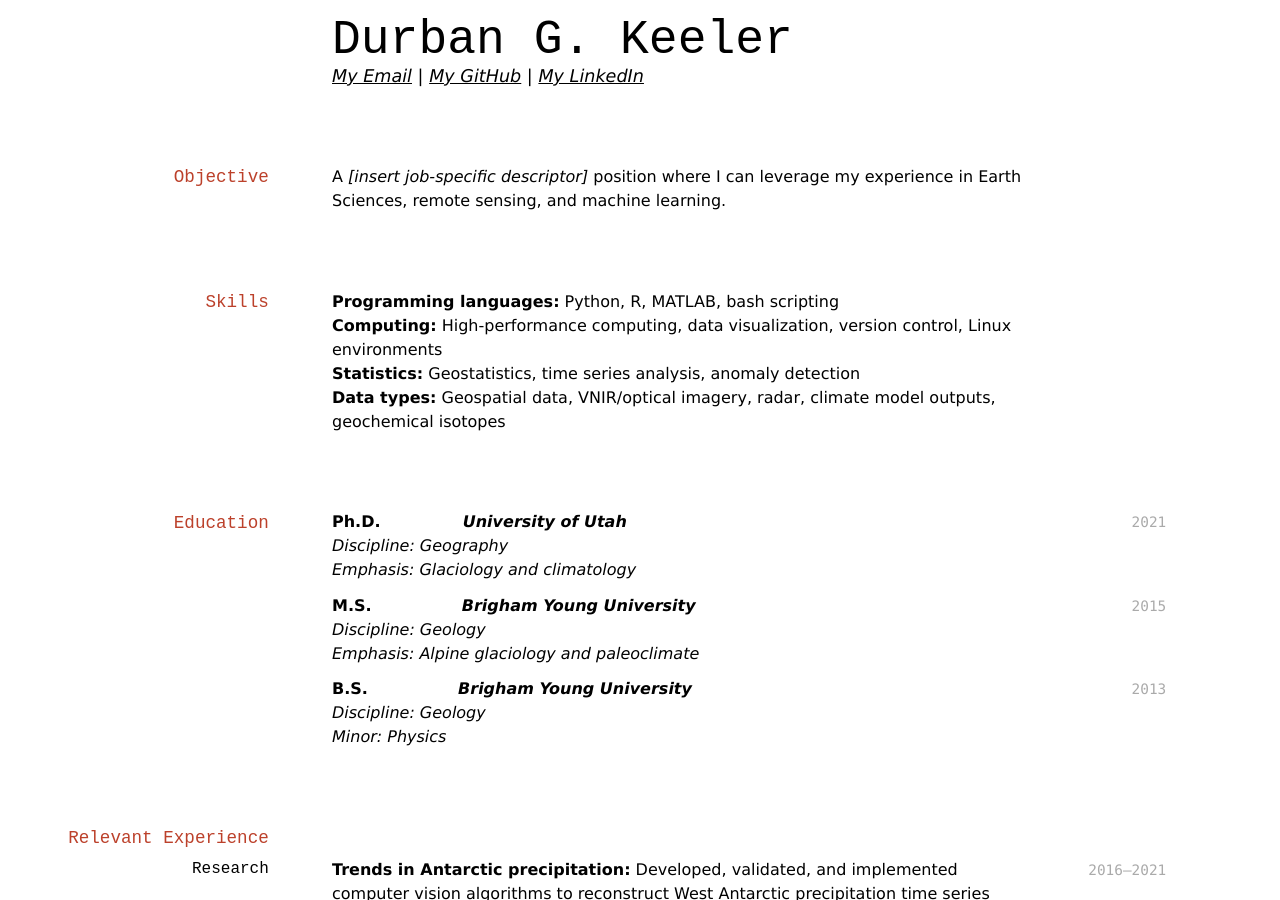
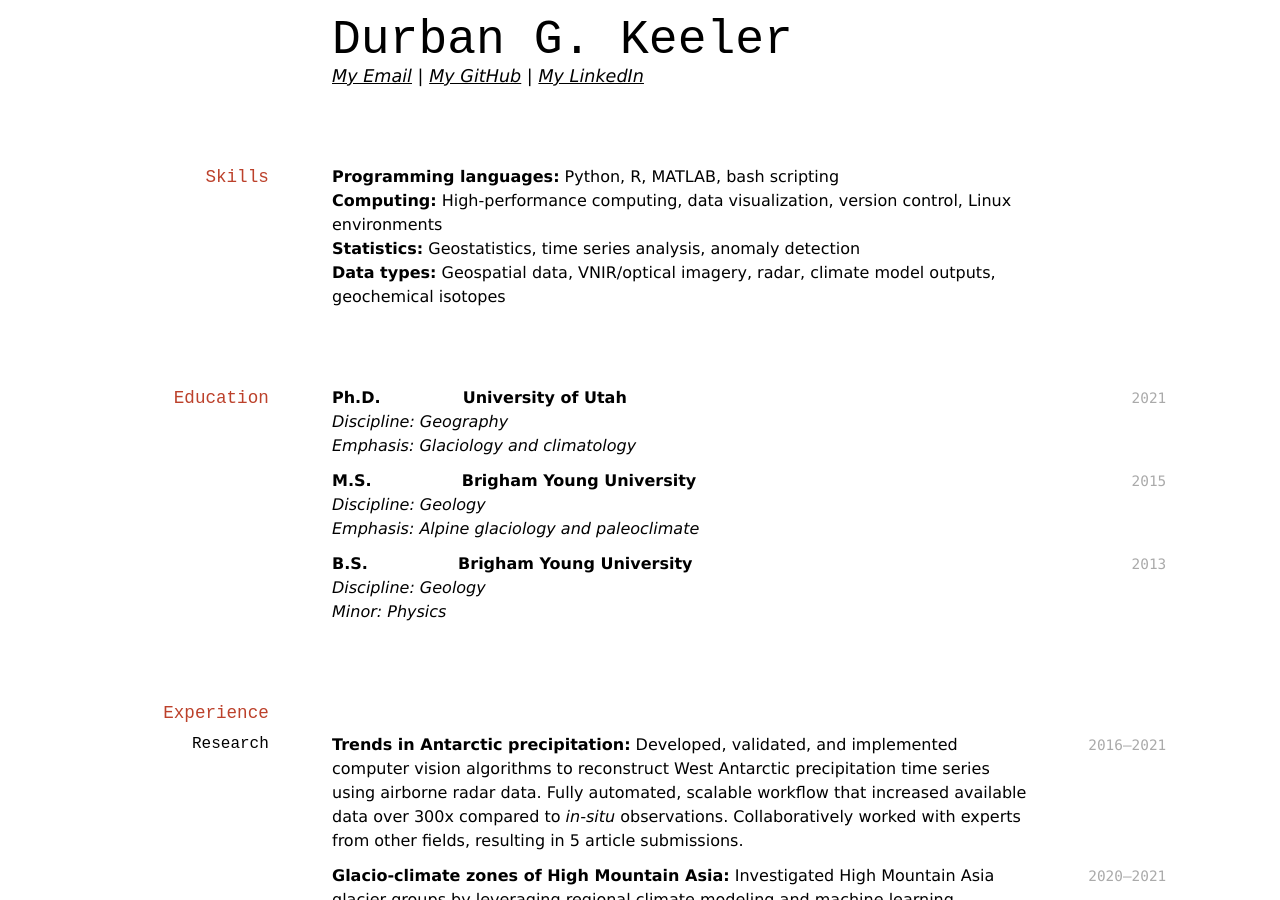
Before and after one commit to durbank/durbank.github.io, a Jekyll site: the page built from cv/resume.md, in a window 1280 px wide and 900 px high. Built offline with Jekyll 4.4.1, drawn with Linux system fonts in a browser that asks for light colours.

Commit message:
Minor formatting edits

```diff
--- a/cv/resume.md
+++ b/cv/resume.md
@@ -11,9 +11,9 @@ title: ""
 [My Email](durban.keeler@gmail.com) \| [My GitHub](https://github.com/durbank) \| [My LinkedIn](www.linkedin.com/in/durbank)
 <!-- [durban.keeler@gmail.com](durban.keeler@gmail.com) \| [https://github.com/durbank](https://github.com/durbank) \| [www.linkedin.com/in/durbank](www.linkedin.com/in/durbank) -->
 
-## Objective
+<!-- ## Objective
 
-A _[insert job-specific descriptor]_ position where I can leverage my experience in Earth Sciences, remote sensing, and machine learning.
+A _[insert job-specific descriptor]_ position where I can leverage my experience in Earth Sciences, remote sensing, and machine learning. -->
 
 ## Skills
 
@@ -25,21 +25,21 @@ A _[insert job-specific descriptor]_ position where I can leverage my experience
 ## Education
 
 `2021`
-**Ph.D.** &emsp;&emsp;&emsp;&emsp;&ensp; **_University of Utah_**\
+**Ph.D.** &emsp;&emsp;&emsp;&emsp;&ensp; **University of Utah**\
 *Discipline: Geography*\
 *Emphasis: Glaciology and climatology*
 
 `2015`
-**M.S.** &emsp;&emsp;&emsp;&emsp;&emsp; **_Brigham Young University_**\
+**M.S.** &emsp;&emsp;&emsp;&emsp;&emsp; **Brigham Young University**\
 *Discipline: Geology*\
 *Emphasis: Alpine glaciology and paleoclimate*
 
 `2013`
-**B.S.** &emsp;&emsp;&emsp;&emsp;&emsp; **_Brigham Young University_**\
+**B.S.** &emsp;&emsp;&emsp;&emsp;&emsp; **Brigham Young University**\
 *Discipline: Geology*\
 *Minor: Physics*
 
-## Relevant Experience
+## Experience
 
 ### Research
 
@@ -136,7 +136,5 @@ California Institute of Technology (invited talk): *Polar snow water-equivalent
 `2020`
 Brigham Young University (invited talk): *Recent trends in West Antarctic surface mass balance using automated radar echo sounding* -->
 
-
-
 ---
 Last updated: July 2021
```
